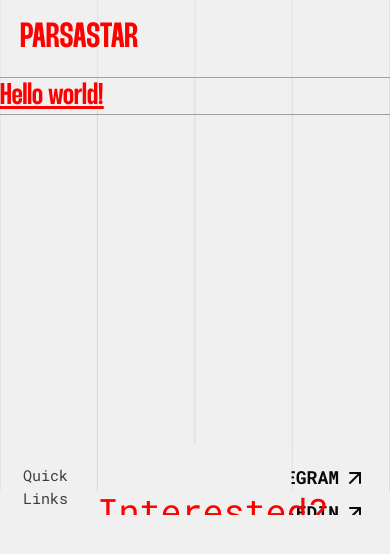
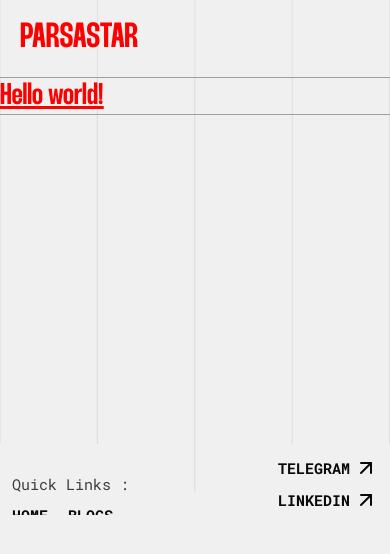
Before and after one commit to parsastar/ParsaStarBlog, a Next.js app in the folder parsa-star-blog/: page / in a window 390 px wide. Shown: the top 554 px of the page. Built offline with nearby package versions, Linux system fonts and the light colour scheme.

Commit message:
footer responsive completed

```diff
--- a/parsa-star-blog/src/components/footer/footerCotent.tsx
+++ b/parsa-star-blog/src/components/footer/footerCotent.tsx
@@ -1,4 +1,3 @@
-
 import { ArrowUpRight } from "lucide-react";
 import Link from "next/link";
 import React from "react";
@@ -7,14 +6,14 @@ import { Pages, Socials } from "@/constant/general";
 
 const FooterContent = () => {
     return (
-        <div className="flex w-full container mx-auto p-0 items-stretch   justify-center gap-0">
-            <div className=" p-5   w-[calc(25%-2px)]">
+        <div className="flex w-full container mx-auto p-0 items-stretch gap-1  justify-center sm:gap-0">
+            <div className=" p-3 lg:p-5 flex items-center justify-start    w-full  bg-secondary-500 sm:bg-transparent   sm:w-[calc(25%-2px)]">
                 <QuickLinks />
             </div>
-            <div className=" py-10  w-[calc(50%-2px)] shrink-0 grow-0 translate-x-[-.5px] bg-secondary-500 ">
+            <div className=" py-10 hidden sm:flex items-center justify-center  w-[calc(50%-2px)] shrink-0 grow-0 translate-x-[-.5px] bg-secondary-500 ">
                 <FooterSlogan />
             </div>
-            <div className=" p-5    w-[calc(25%-2px)]">
+            <div className=" p-3 lg:p-5 flex items-center justify-end  w-full bg-secondary-500 sm:bg-transparent   sm:w-[calc(25%-2px)]">
                 <Social />
             </div>
         </div>
@@ -34,7 +33,7 @@ const QuickLinks = () => {
                     <Link
                         key={page.href}
                         href={page.href}
-                        className="text-subtitle uppercase font-bold"
+                        className=" text-description sm:text-subtitle uppercase font-bold"
                     >
                         {page.name}
                     </Link>
@@ -51,7 +50,7 @@ const Social = () => {
                 <Link
                     key={social.href}
                     href={social.href}
-                    className="text-subtitle hover:underline uppercase font-bold flex gap-1 items-center"
+                    className="text-description lg:text-subtitle hover:underline uppercase font-bold flex gap-1 items-center"
                 >
                     {social.name}
                     <ArrowUpRight />
--- a/parsa-star-blog/src/components/footer/footerSlogan.tsx
+++ b/parsa-star-blog/src/components/footer/footerSlogan.tsx
@@ -4,10 +4,9 @@ import { TypeAnimation } from "react-type-animation";
 
 const FooterSlogan = () => {
     return (
-        <div className="flex items-center justify-center   ">
         <div className="flex gap-5 items-center">
-                <div className="size-5 bg-red-500" />
-                <p className="text-logo  text-red-500 font-roboto_mono">
+            <div className=" sm:size-3 size-2 lg:size-5 bg-red-500" />
+            <p className=" text-subtitle sm:text-blogTitle lg:text-logo  text-red-500 font-roboto_mono">
                 <TypeAnimation
                     sequence={[
                         // Same substring at the start will only be typed out once, initially
@@ -22,7 +21,6 @@ const FooterSlogan = () => {
                 />
             </p>
         </div>
-        </div>
     );
 };
 
--- a/parsa-star-blog/src/components/footer/footerTitle.tsx
+++ b/parsa-star-blog/src/components/footer/footerTitle.tsx
@@ -71,7 +71,7 @@ const LogoChar = ({
     width: number;
     scrollYProgress: MotionValue<number>;
 }) => {
-    const bgPosY = useTransform(scrollYProgress, [0, 0.4], [1, 0]);
+    const bgPosY = useTransform(scrollYProgress, [0, 0.3], [1, 0]);
 
     // Apply spring animation to the numeric value
     const springBgPosY = useSpring(bgPosY, {
```
Lines whose indentation alone changed are shown as unchanged.
